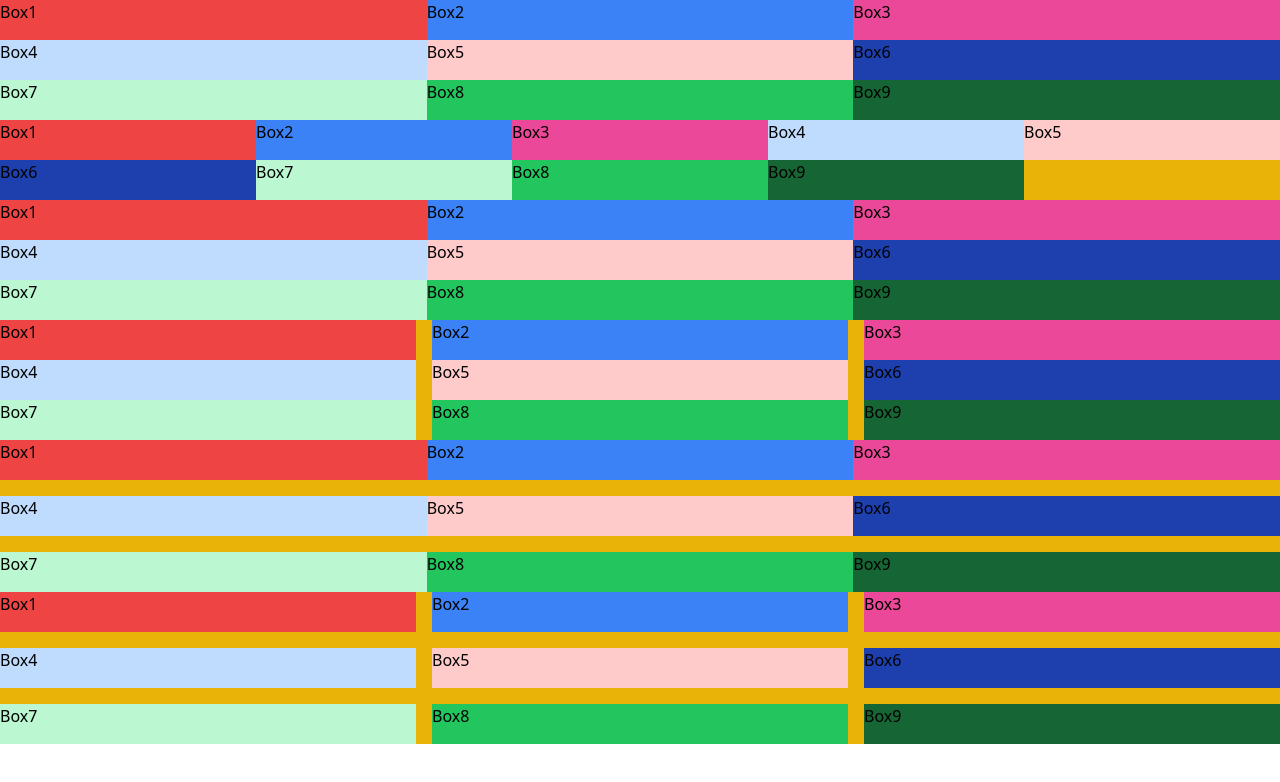
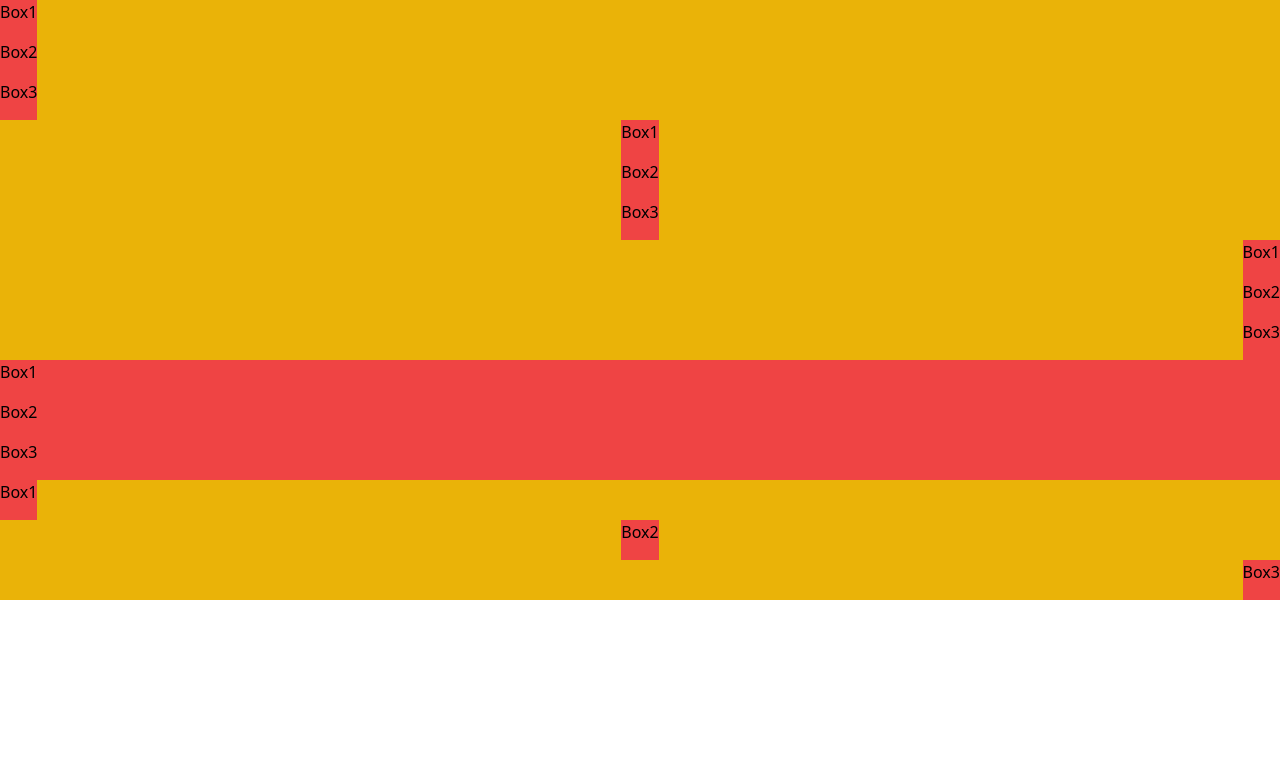
Before and after one commit to jetsadawwts/react-tailwind-tutorial, a React (Vite) app: page / in a window 1280 px wide. Shown: the top 782 px of the page. Built offline with nearby package versions, Linux system fonts and the light colour scheme.

Commit message:
EP11 Justify

```diff
--- a/src/App.jsx
+++ b/src/App.jsx
@@ -1,5 +1,6 @@
 import { useState } from "react";
 import EP10GridLayout from "./page/EP10GridLayout";
+import EP11Justify from "./page/EP11Justify";
 import EP1Background from "./page/EP1Background";
 import EP2Managetext from "./page/EP2Managetext";
 import EP3HeightAndWidth from "./page/EP3HeightAndWidth";
@@ -22,7 +23,8 @@ function App() {
       {/* <EP7PseudoSelector /> */}
       {/* <EP8ContainerAndBreakpoint /> */}
       {/* <EP9Flexbox /> */}
-      <EP10GridLayout />
+      {/* <EP10GridLayout /> */}
+      <EP11Justify />
     </div>
   );
 }
--- /dev/null
+++ b/src/page/EP11Justify.jsx
@@ -0,0 +1,35 @@
+import React from "react";
+
+function EP11Justify() {
+  return (
+    <>
+      <div className="bg-yellow-500 w-auto grid justify-items-start">
+        <div className="h-10 bg-red-500">Box1</div>
+        <div className="h-10 bg-red-500">Box2</div>
+        <div className="h-10 bg-red-500">Box3</div>
+      </div>
+      <div className="bg-yellow-500 w-auto grid justify-items-center">
+        <div className="h-10 bg-red-500">Box1</div>
+        <div className="h-10 bg-red-500">Box2</div>
+        <div className="h-10 bg-red-500">Box3</div>
+      </div>
+      <div className="bg-yellow-500 w-auto grid justify-items-end">
+        <div className="h-10 bg-red-500">Box1</div>
+        <div className="h-10 bg-red-500">Box2</div>
+        <div className="h-10 bg-red-500">Box3</div>
+      </div>
+      <div className="bg-yellow-500 w-auto grid justify-items-stretch">
+        <div className="h-10 bg-red-500">Box1</div>
+        <div className="h-10 bg-red-500">Box2</div>
+        <div className="h-10 bg-red-500">Box3</div>
+      </div>
+      <div className="bg-yellow-500 w-auto grid">
+        <div className="h-10 bg-red-500 justify-self-start">Box1</div>
+        <div className="h-10 bg-red-500 justify-self-center">Box2</div>
+        <div className="h-10 bg-red-500 justify-self-end">Box3</div>
+      </div>
+    </>
+  );
+}
+
+export default EP11Justify;
```
